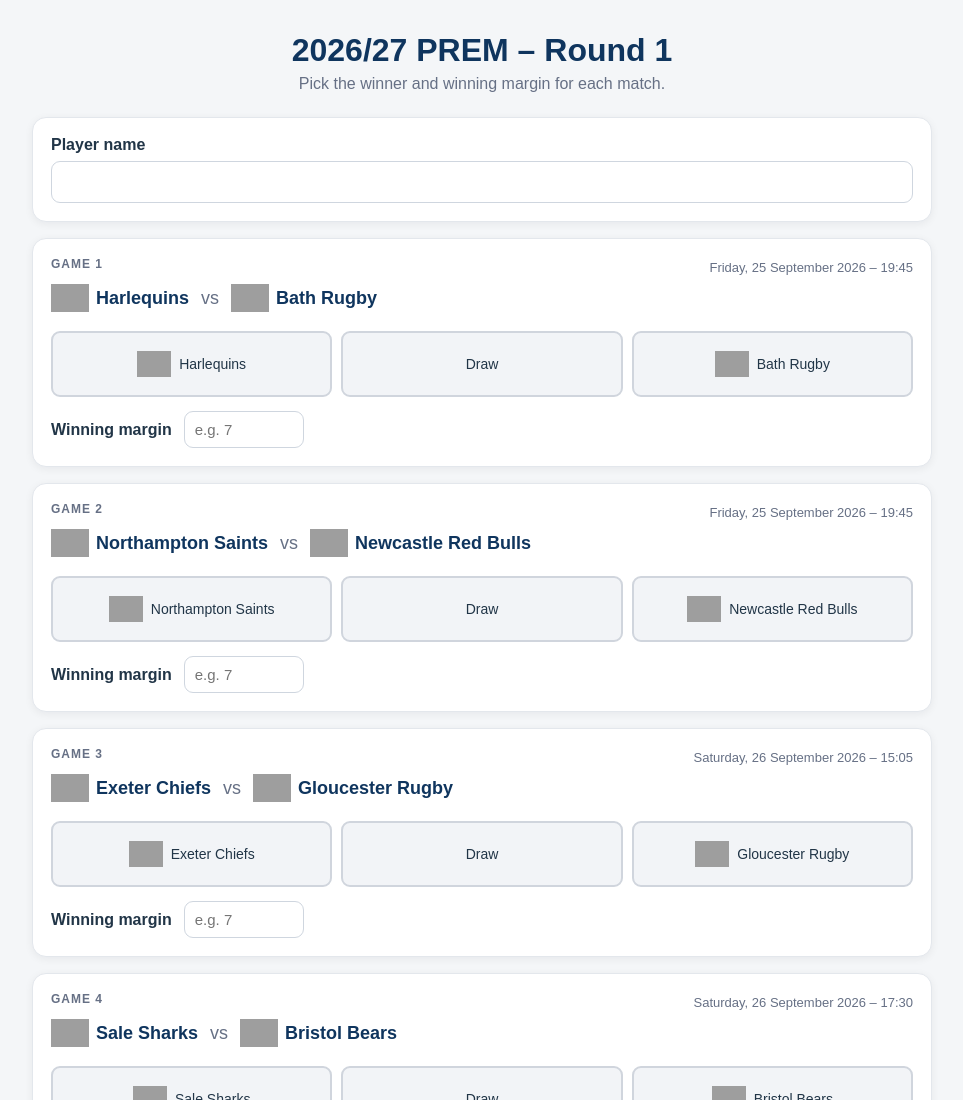
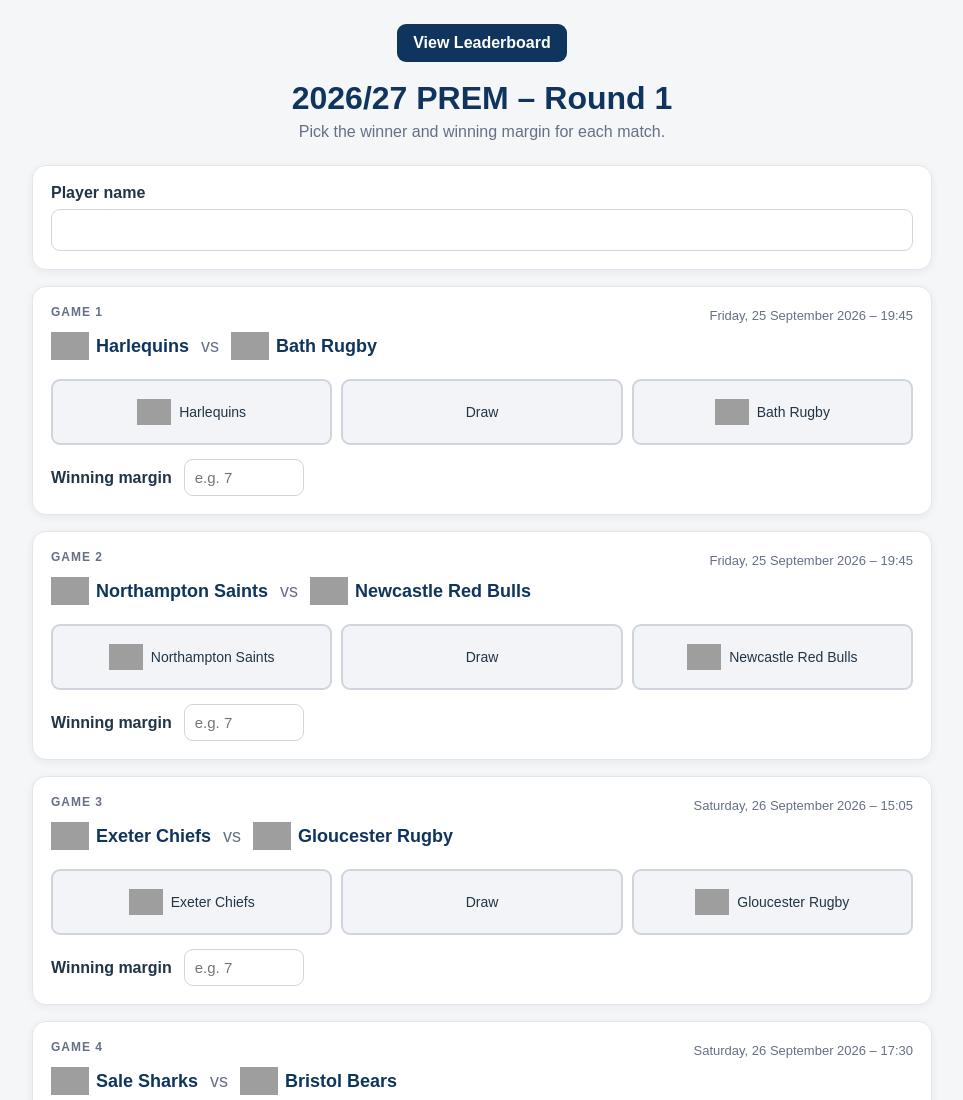
Before and after one commit to LG-acc/prem-rugby-predictor, a plain HTML site: page index.html in a window 1280 px wide. Shown: the top 1100 px of the page, without its empty margins (158-1121 px from the left). Drawn offline with Linux system fonts and the light colour scheme; grey boxes are pictures that could not be loaded.

Commit message:
Add leaderboard link to prediction page

```diff
--- a/index.html
+++ b/index.html
@@ -9,6 +9,7 @@
 *{box-sizing:border-box}
 body{font-family:Arial,Helvetica,sans-serif;background:var(--bg);color:var(--text);margin:0;padding:24px}
 .wrap{max-width:900px;margin:0 auto}
+.topnav{display:flex;justify-content:center;margin:0 0 18px}.topnav a{display:inline-block;background:var(--navy);color:#fff;text-decoration:none;font-weight:700;padding:10px 16px;border-radius:9px}
 h1{text-align:center;color:var(--navy);margin:8px 0 6px}
 .sub{text-align:center;color:#667085;margin:0 0 24px}
 .card,.fixture{background:white;border:1px solid #e3e7ec;border-radius:14px;box-shadow:0 2px 8px rgba(16,24,40,.06);padding:18px;margin-bottom:16px}
@@ -36,6 +37,7 @@ button{width:100%;border:0;border-radius:10px;background:var(--green);color:#fff
 </head>
 <body>
 <main class="wrap">
+  <div class="topnav"><a href="/leaderboard.html">View Leaderboard</a></div>
   <h1>2026/27 PREM – Round 1</h1>
   <p class="sub">Pick the winner and winning margin for each match.</p>
   <form action="https://formspree.io/f/mwpngaee" method="POST">
```
